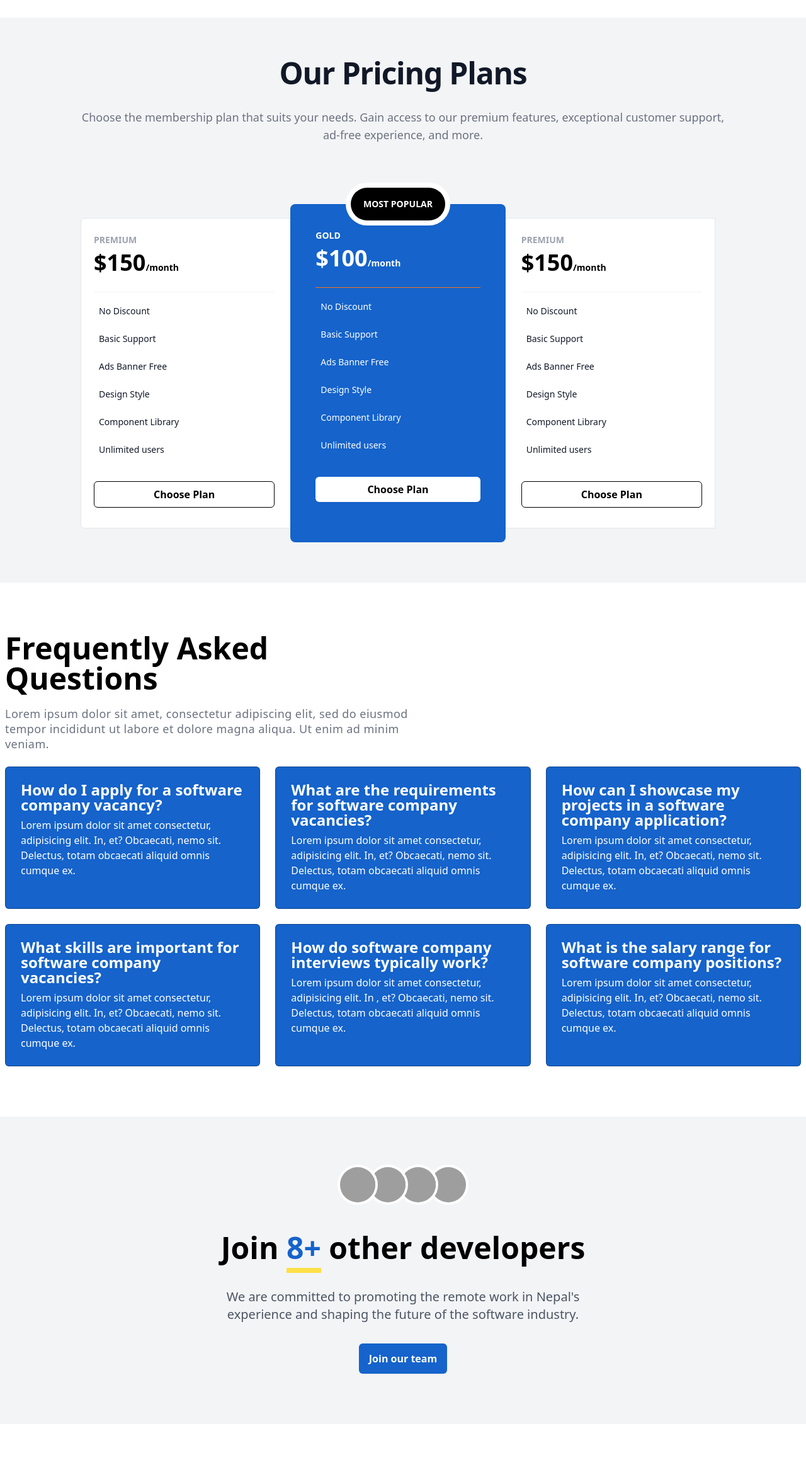
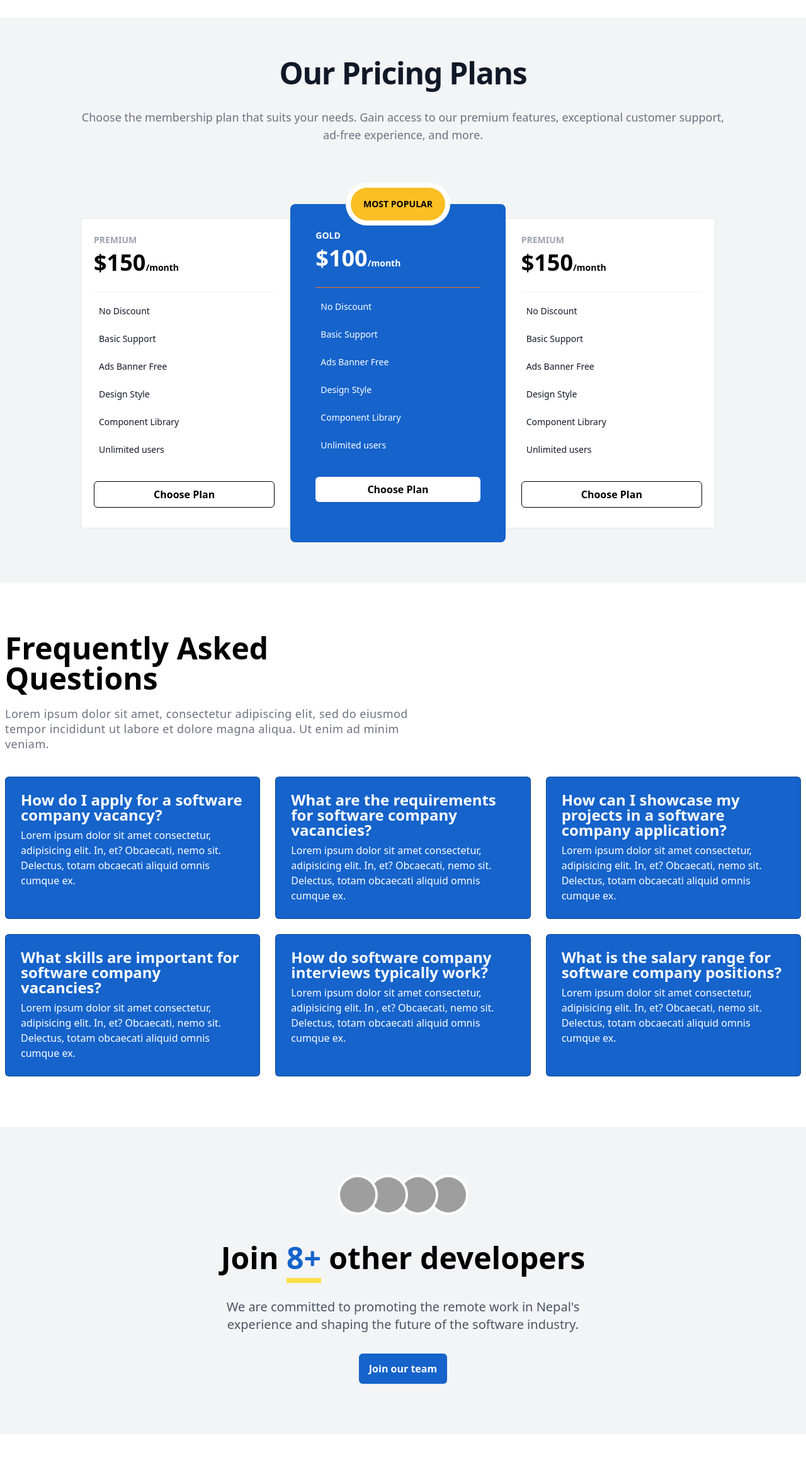
Before and after one commit to evakontech/evakontech-site, a React (Create React App) app in the folder client/: page / in a window 1280 px wide. Shown: the part 3478-5823 px from the top of the page at 63% size. Built offline with nearby package versions, Linux system fonts and the light colour scheme; grey boxes are pictures that could not be loaded.

Commit message:
minor-fix

```diff
--- a/client/src/components/cta/CTA.jsx
+++ b/client/src/components/cta/CTA.jsx
@@ -1,5 +1,5 @@
 import React from 'react'
-
+import { Link } from 'react-router-dom'
 export const CTA = () => {
     return (
         <section className="py-20 bg-gray-100">
@@ -34,13 +34,15 @@ export const CTA = () => {
                     <p className="mx-auto mt-6 max-w-xl text-base text-gray-600 md:mt-10 lg:text-xl">
                         We are committed to promoting the remote work in Nepal's experience and shaping the future of the software industry.
                     </p>
+                    <Link to="/career">
+                        <button
+                            type="button"
+                            className="mt-8 rounded-md bg-[#1563cb] px-4 py-3 text-md font-semibold text-white shadow-sm hover:bg-black/80 focus-visible:outline focus-visible:outline-2 focus-visible:outline-offset-2 focus-visible:outline-black"
+                        >
+                            Join our team
+                        </button>
+                    </Link>
 
-                    <button
-                        type="button"
-                        className="mt-8 rounded-md bg-[#1563cb] px-4 py-3 text-md font-semibold text-white shadow-sm hover:bg-black/80 focus-visible:outline focus-visible:outline-2 focus-visible:outline-offset-2 focus-visible:outline-black"
-                    >
-                        Join our team
-                    </button>
                 </div>
             </div>
         </section>
--- a/client/src/components/faq/FAQs.jsx
+++ b/client/src/components/faq/FAQs.jsx
@@ -6,7 +6,7 @@ export const FAQs = () => {
         <section className="px-2 my-10"> {/* Added margin top and bottom */}
             <div className="mx-auto max-w-7xl py-10">
                 <div>
-                    <div className="max-w-2xl">
+                    <div className="max-w-2xl flex align-center justify-center flex-col">
                         <h1 className="text-5xl font-bold text-black">Frequently Asked Questions</h1>
                         <p className="mt-5 mb-4 text-lg leading-6 tracking-wide text-gray-500">
                             Lorem ipsum dolor sit amet, consectetur adipiscing elit, sed do eiusmod tempor
--- a/client/src/components/pricing-section/pricing-section.component.jsx
+++ b/client/src/components/pricing-section/pricing-section.component.jsx
@@ -53,7 +53,7 @@ export const Pricing = () => {
                         <div className="-mt-4 w-full lg:-mt-0 lg:w-1/3">
                             <div className="pt-22 relative mx-auto max-w-sm rounded-lg bg-[#1563cb] px-10 pb-16 ">
                                 <div className="absolute left-1/2 top-0 inline-flex -translate-x-1/2 -translate-y-1/2 transform items-center justify-center rounded-full bg-white p-2">
-                                    <div className="flex-shrink-0 rounded-full bg-black px-5 py-4 text-sm font-semibold uppercase text-white">
+                                    <div className="flex-shrink-0 rounded-full bg-amber-400 px-5 py-4 text-sm font-semibold uppercase text-black ">
                                         Most Popular
                                     </div>
                                 </div>
```
